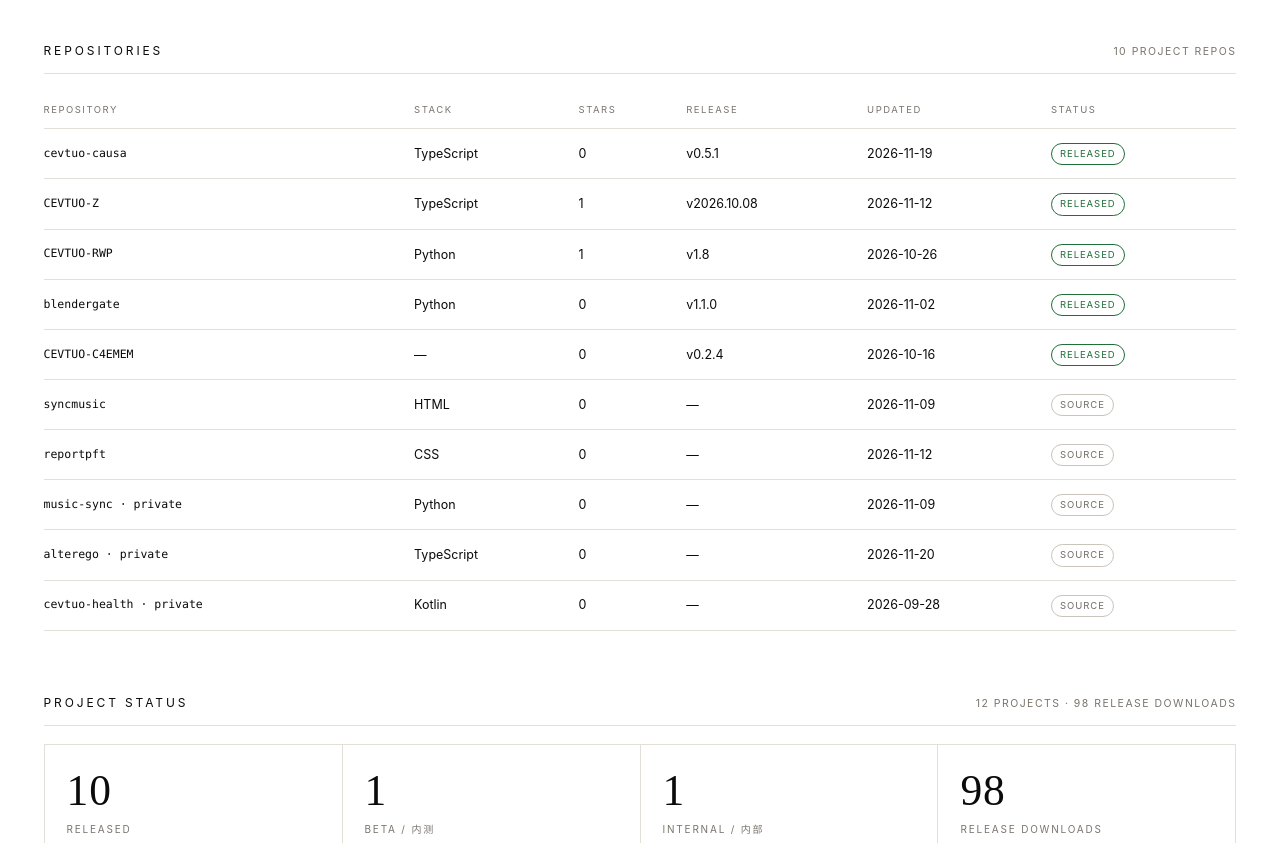
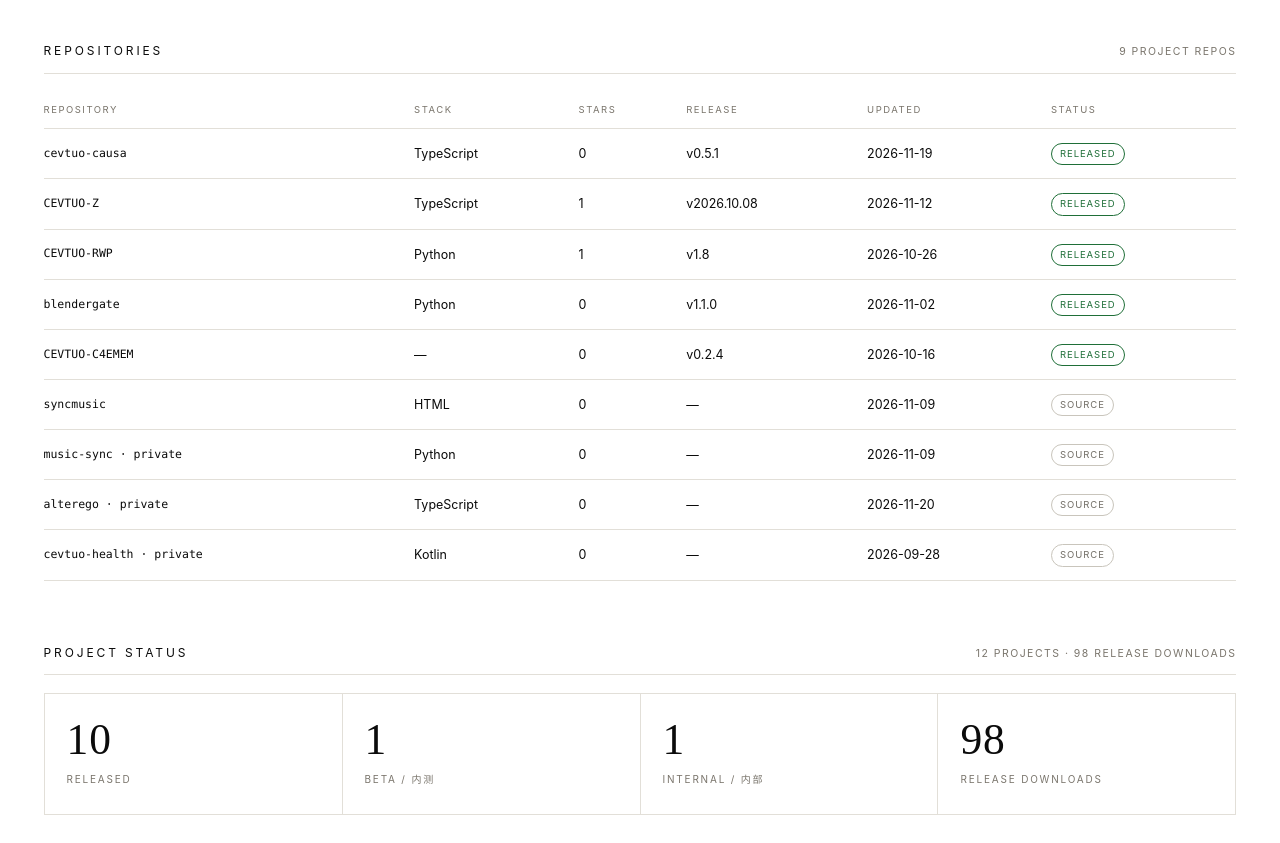
Before and after one commit to cevtuocjw/cevtuocjw.github.io, a plain HTML site: page stats.html in a window 1280 px wide. Shown: the part 1002-1845 px from the top of the page. Drawn offline with Linux system fonts and the light colour scheme.

```diff
--- a/stats.html
+++ b/stats.html
@@ -48,11 +48,11 @@
   </section>
 
   <section class="panel">
-    <div class="panel-head"><h2>REPOSITORIES</h2><span>10 PROJECT REPOS</span></div>
+    <div class="panel-head"><h2>REPOSITORIES</h2><span>9 PROJECT REPOS</span></div>
     <div class="table-wrap">
       <table class="repo-table">
         <thead><tr><th>REPOSITORY</th><th>STACK</th><th>STARS</th><th>RELEASE</th><th>UPDATED</th><th>STATUS</th></tr></thead>
-        <tbody><tr><td>cevtuo-causa</td><td>TypeScript</td><td>0</td><td>v0.5.1</td><td>2026-11-19</td><td><span class="pill pill--live">released</span></td></tr><tr><td>CEVTUO-Z</td><td>TypeScript</td><td>1</td><td>v2026.10.08</td><td>2026-11-12</td><td><span class="pill pill--live">released</span></td></tr><tr><td>CEVTUO-RWP</td><td>Python</td><td>1</td><td>v1.8</td><td>2026-10-26</td><td><span class="pill pill--live">released</span></td></tr><tr><td>blendergate</td><td>Python</td><td>0</td><td>v1.1.0</td><td>2026-11-02</td><td><span class="pill pill--live">released</span></td></tr><tr><td>CEVTUO-C4EMEM</td><td>—</td><td>0</td><td>v0.2.4</td><td>2026-10-16</td><td><span class="pill pill--live">released</span></td></tr><tr><td>syncmusic</td><td>HTML</td><td>0</td><td>—</td><td>2026-11-09</td><td><span class="pill">source</span></td></tr><tr><td>reportpft</td><td>CSS</td><td>0</td><td>—</td><td>2026-11-12</td><td><span class="pill">source</span></td></tr><tr><td>music-sync · private</td><td>Python</td><td>0</td><td>—</td><td>2026-11-09</td><td><span class="pill">source</span></td></tr><tr><td>alterego · private</td><td>TypeScript</td><td>0</td><td>—</td><td>2026-11-20</td><td><span class="pill">source</span></td></tr><tr><td>cevtuo-health · private</td><td>Kotlin</td><td>0</td><td>—</td><td>2026-09-28</td><td><span class="pill">source</span></td></tr></tbody>
+        <tbody><tr><td>cevtuo-causa</td><td>TypeScript</td><td>0</td><td>v0.5.1</td><td>2026-11-19</td><td><span class="pill pill--live">released</span></td></tr><tr><td>CEVTUO-Z</td><td>TypeScript</td><td>1</td><td>v2026.10.08</td><td>2026-11-12</td><td><span class="pill pill--live">released</span></td></tr><tr><td>CEVTUO-RWP</td><td>Python</td><td>1</td><td>v1.8</td><td>2026-10-26</td><td><span class="pill pill--live">released</span></td></tr><tr><td>blendergate</td><td>Python</td><td>0</td><td>v1.1.0</td><td>2026-11-02</td><td><span class="pill pill--live">released</span></td></tr><tr><td>CEVTUO-C4EMEM</td><td>—</td><td>0</td><td>v0.2.4</td><td>2026-10-16</td><td><span class="pill pill--live">released</span></td></tr><tr><td>syncmusic</td><td>HTML</td><td>0</td><td>—</td><td>2026-11-09</td><td><span class="pill">source</span></td></tr><tr><td>music-sync · private</td><td>Python</td><td>0</td><td>—</td><td>2026-11-09</td><td><span class="pill">source</span></td></tr><tr><td>alterego · private</td><td>TypeScript</td><td>0</td><td>—</td><td>2026-11-20</td><td><span class="pill">source</span></td></tr><tr><td>cevtuo-health · private</td><td>Kotlin</td><td>0</td><td>—</td><td>2026-09-28</td><td><span class="pill">source</span></td></tr></tbody>
       </table>
     </div>
   </section>
```
